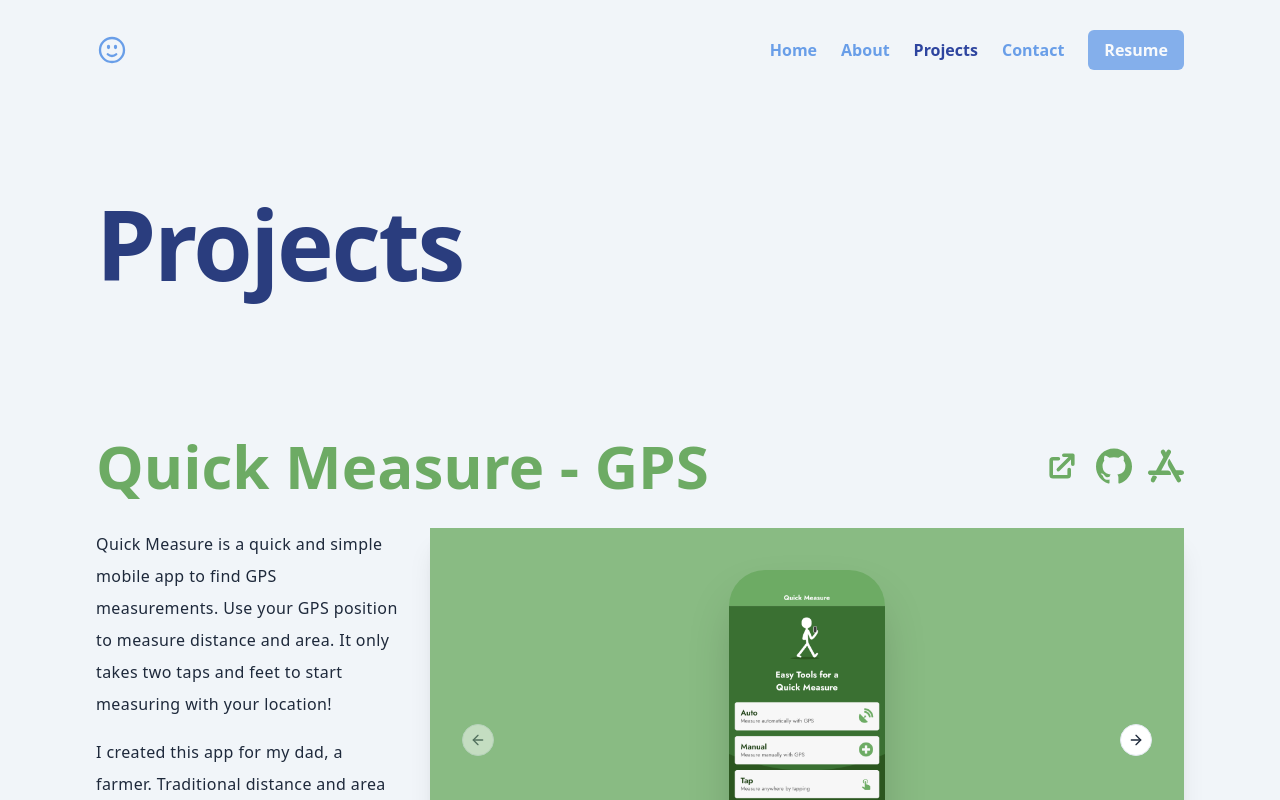
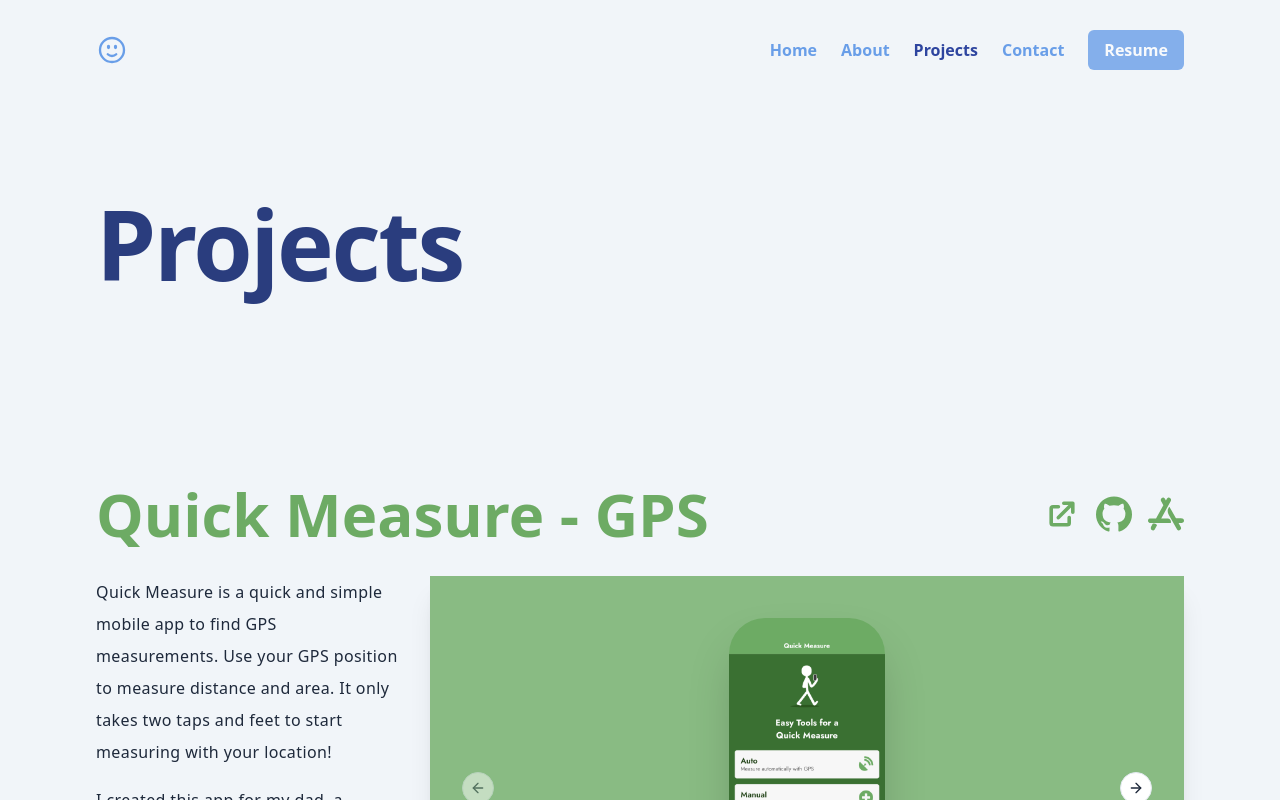
Before and after one commit to a-down/portfolio, a React (Vite) app: page /projects/belc in a window 1280 px wide. Shown: the top 800 px of the page. Built offline with nearby package versions, Linux system fonts and the light colour scheme.

Commit message:
Refactor smooth scrolling in Home and Projects pages

```diff
--- a/src/pages/Home.jsx
+++ b/src/pages/Home.jsx
@@ -15,10 +15,7 @@ export default function Home() {
   const { section } = useParams()
   useEffect(() => {
     const element = document.getElementById(section);
-    if (element) {
-      // 👇 Will scroll smoothly to the top of the next section
-      element.scrollIntoView({ behavior: 'smooth' });
-    }
+    if (element) element.scrollIntoView({ behavior: 'smooth' })
   }, [])
 
   return (
--- a/src/pages/Projects.jsx
+++ b/src/pages/Projects.jsx
@@ -10,10 +10,7 @@ export default function Projects() {
 
   useEffect(() => {
     const element = document.getElementById(projectSlug);
-    if (element) {
-      // 👇 Will scroll smoothly to the top of the next section
-      element.scrollIntoView({ behavior: 'smooth' });
-    }
+    if (element) element.scrollIntoView({ behavior: 'smooth' })
   }, [])
 
   return (
@@ -24,7 +21,7 @@ export default function Projects() {
           <h1 className="w-full text-left text-8xl leading-none font-bold tracking-tight text-brand-900">Projects</h1>
         </div>
 
-        <div className="w-full">
+        <div className="w-full mt-12 mb-24">
           {projects.map((project, index) => (
             <FullProject project={project} key={project.title + index} stackArr={project.techStack} isDark={true} index={index}/>
           ))}
```
